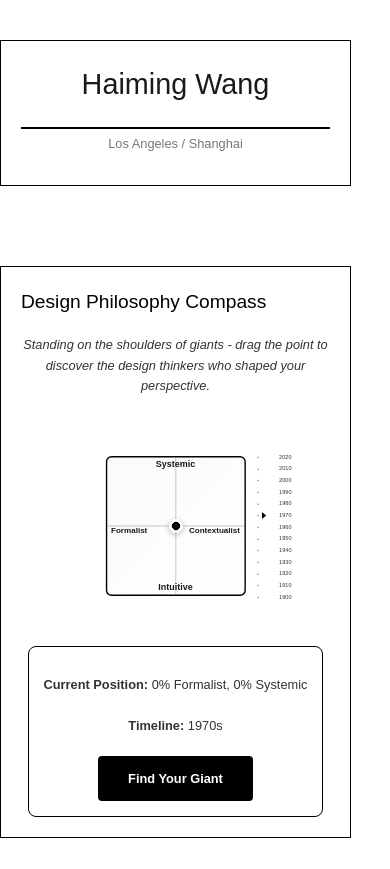
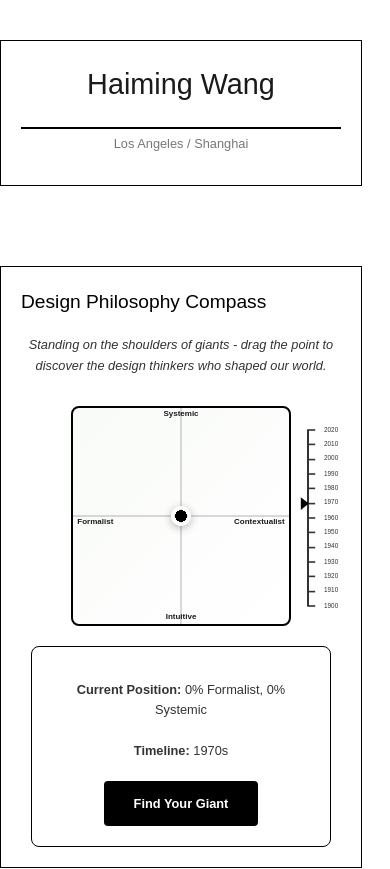
Before and after one commit to Owengundam/Owengundam.github.io, a React (Vite) app: page / in a window 390 px wide. Shown: the top 869 px of the page. Built offline with nearby package versions, Linux system fonts and the light colour scheme.

Commit message:
fit forms

```diff
--- a/src/components/PhilosophyCompass.jsx
+++ b/src/components/PhilosophyCompass.jsx
@@ -12,11 +12,19 @@ function PhilosophyCompass() {
 
   // Handle mouse/touch events for dragging
   const handleMouseDown = (e) => {
+    // If the click is on the timeline, ignore it and let the timeline handlers take over.
+    if (e.target.closest('.timeline-container')) {
+      return;
+    }
     setIsDragging(true);
     updatePosition(e);
   };
 
   const handleTouchStart = (e) => {
+    // If the touch is on the timeline, ignore it and let the timeline handlers take over.
+    if (e.target.closest('.timeline-container')) {
+      return;
+    }
     setIsDragging(true);
     updatePosition(e.touches[0]);
   };
@@ -134,35 +142,62 @@ function PhilosophyCompass() {
     setLoading(false);
   };
 
-  // Add global mouse and touch event listeners
+  // Add global listeners for dragging events
   React.useEffect(() => {
+    const handleMove = (e) => {
+      if (!isDragging) return;
+      // Use the correct event data for mouse vs. touch
+      const moveEvent = e.touches ? e.touches[0] : e;
+      updatePosition(moveEvent);
+    };
+
+    const handleTouchMove = (e) => {
+      if (!isDragging) return;
+      e.preventDefault();
+      handleMove(e);
+    };
+
     if (isDragging) {
-      document.addEventListener('mousemove', handleMouseMove);
+      document.addEventListener('mousemove', handleMove);
+      document.addEventListener('touchmove', handleTouchMove, { passive: false });
       document.addEventListener('mouseup', handleMouseUp);
-      document.addEventListener('touchmove', handleTouchMove, { passive: false });
       document.addEventListener('touchend', handleMouseUp);
+    }
+
     return () => {
-        document.removeEventListener('mousemove', handleMouseMove);
+      document.removeEventListener('mousemove', handleMove);
+      document.removeEventListener('touchmove', handleTouchMove);
       document.removeEventListener('mouseup', handleMouseUp);
-        document.removeEventListener('touchmove', handleTouchMove);
       document.removeEventListener('touchend', handleMouseUp);
     };
-    }
   }, [isDragging]);
 
   React.useEffect(() => {
+    const handleTimelineMove = (e) => {
+      if (!isTimelineDragging) return;
+      const moveEvent = e.touches ? e.touches[0] : e;
+      updateTimeline(moveEvent);
+    };
+
+    const handleTimelineTouchMove = (e) => {
+      if (!isTimelineDragging) return;
+      e.preventDefault();
+      handleTimelineMove(e);
+    };
+
     if (isTimelineDragging) {
-      document.addEventListener('mousemove', handleTimelineMouseMove);
+      document.addEventListener('mousemove', handleTimelineMove);
+      document.addEventListener('touchmove', handleTimelineTouchMove, { passive: false });
       document.addEventListener('mouseup', handleMouseUp);
-      document.addEventListener('touchmove', handleTimelineTouchMove, { passive: false });
       document.addEventListener('touchend', handleMouseUp);
+    }
+
     return () => {
-        document.removeEventListener('mousemove', handleTimelineMouseMove);
+      document.removeEventListener('mousemove', handleTimelineMove);
+      document.removeEventListener('touchmove', handleTimelineTouchMove);
       document.removeEventListener('mouseup', handleMouseUp);
-        document.removeEventListener('touchmove', handleTimelineTouchMove);
       document.removeEventListener('touchend', handleMouseUp);
     };
-    }
   }, [isTimelineDragging]);
 
   // Generate timeline decade markers
@@ -193,7 +228,7 @@ function PhilosophyCompass() {
     <section id="philosophy-compass">
       <h2>Design Philosophy Compass</h2>
       <p className="compass-description">
-        Standing on the shoulders of giants - drag the point to discover the design thinkers who shaped your perspective.
+        Standing on the shoulders of giants - drag the point to discover the design thinkers who shaped our world.
       </p>
 
       <div className="compass-container">
@@ -202,11 +237,9 @@ function PhilosophyCompass() {
             className="compass-grid"
             ref={compassRef}
             onMouseDown={handleMouseDown}
-            onMouseMove={handleMouseMove}
             onMouseUp={handleMouseUp}
             onMouseLeave={handleMouseUp}
             onTouchStart={handleTouchStart}
-            onTouchMove={handleTouchMove}
             onTouchEnd={handleMouseUp}
           >
             {/* Axis Labels */}
@@ -233,9 +266,9 @@ function PhilosophyCompass() {
               <div className="point-inner"></div>
             </div>
 
-          {/* Timeline Component - Now inside compass grid */}
+            {/* Timeline Component - MOVED BACK INSIDE */}
             <div className="timeline-container">
-            {/* Triangle Pointer - Replace unicode with CSS triangle */}
+              {/* Triangle Pointer */}
               <div
                 className="timeline-pointer"
                 style={{ top: `${currentTimelinePosition}%` }}
--- a/src/styles.css
+++ b/src/styles.css
@@ -331,14 +331,19 @@ footer {
     align-items: center;
     gap: var(--spacing-unit);
     width: 100%;
-    max-width: 800px;
     margin: 0 auto;
+    padding: 0 10px;
+    overflow-x: hidden;
 }
 
 .compass-grid {
     position: relative;
-    width: 400px;
-    height: 400px;
+    width: 45vw;
+    height: 45vw;
+    max-width: 400px;
+    max-height: 400px;
+    min-width: 220px;
+    min-height: 220px;
     border: 2px solid var(--border-color);
     background: linear-gradient(135deg,
         rgba(192, 216, 185, 0.1) 0%,
@@ -346,15 +351,14 @@ footer {
     border-radius: var(--border-radius-md);
     user-select: none;
     cursor: crosshair;
-    margin: 0 auto; /* Center the compass grid */
 }
 
 .axis-label {
     position: absolute;
-    font-size: var(--font-size-small);
     font-weight: 600;
     color: var(--header-color);
     pointer-events: none;
+    font-size: clamp(0.5rem, 1.5vw, 0.8rem);
 }
 
 .axis-top {
@@ -504,19 +508,25 @@ footer {
    =========================== */
 .compass-and-timeline {
     display: flex;
-    flex-direction: column;
     align-items: center;
+    justify-content: center;
     width: 100%;
-    position: relative;
+}
+
+.timeline-spacer {
+    width: 4vw;
+    max-width: 30px;
+    min-width: 10px;
+    flex-shrink: 0;
 }
 
 .timeline-container {
     position: absolute;
-    left: calc(110%); /* 30px to the right of compass border */
-    top: 0;
-    display: flex;
-    align-items: center;
-    height: 400px;
+    left: calc(102%);
+    scale: 0.8;
+    height: 45vw;
+    max-height: 400px;
+    min-height: 220px;
 }
 
 .timeline-pointer {
@@ -541,7 +551,7 @@ footer {
 
 .timeline-track {
     position: relative;
-    width: 60px;
+    width: clamp(30px, 6vw, 60px);
     height: 100%;
     background: linear-gradient(to bottom, var(--border-color) 0%, var(--border-color) 100%);
     background-size: 2px 100%;
@@ -568,8 +578,8 @@ footer {
 
 .marker-label {
     position: absolute;
-    left: 70px;
-    font-size: 12px;
+    left: clamp(35px, 7vw, 70px);
+    font-size: clamp(0.5rem, 1.5vw, 0.75rem);
     color: var(--text-color);
     white-space: nowrap;
     user-select: none;
@@ -578,92 +588,8 @@ footer {
 /* ===========================
    Philosophy Compass Responsive Design
    =========================== */
-@media (max-width: 768px) {
-    .compass-grid {
-        width: 280px;
-        height: 280px;
-    }
 
-    .axis-left {
-        left: -40px;
-    }
-
-    .axis-right {
-        right: -50px;
-    }
-
-    .position-display {
-        min-width: 250px;
-    }
-
-    .timeline-container {
-        height: 280px;
-        left: calc(100% + 20px); /* Closer on tablet */
-    }
-
-    .timeline-pointer {
-        left: 5px;
-    }
-
-    .triangle-icon {
-        border-left: 8px solid var(--accent-color);
-        border-top: 6px solid transparent;
-        border-bottom: 6px solid transparent;
-    }
-
-    .marker-label {
-        left: 40px;
-        font-size: 10px;
-    }
-}
-
-@media (max-width: 480px) {
-    .compass-grid {
-        width: 200px;
-        height: 200px;
-    }
-
-    .axis-left {
-        left: 3%;
-        font-size: calc(var(--font-size-small) * 0.9);
-    }
-
-    .axis-right {
-        right: 3%;
-        font-size: calc(var(--font-size-small) * 0.9);
-    }
-
-    .position-display {
-        min-width: 200px;
-        padding: calc(var(--spacing-unit) * 0.75);
-    }
-
-    .compass-and-timeline {
-        transform: scale(0.7);
-        gap: 0; /* Remove gap when scaling */
-    }
-
-    .timeline-container {
-        height: 200px;
-        right:2%;
-        /* margin-left: calc(var(--spacing-unit) * 5); */
-    }
-
-    .triangle-icon {
-        border-left: 6px solid var(--accent-color);
-        border-top: 5px solid transparent;
-        border-bottom: 5px solid transparent;
-    }
-
-    .marker-label {
-        left: 30px;
-        font-size: 8px;
-    }
-
-    .quote-display {
-        padding: var(--spacing-unit);
-    }
-}
+/* Remove all old media queries as the design is now fluid */
 
 /* ===========================
    Debug Mode (uncomment to visualize box model)
```
Lines whose indentation alone changed are shown as unchanged.
